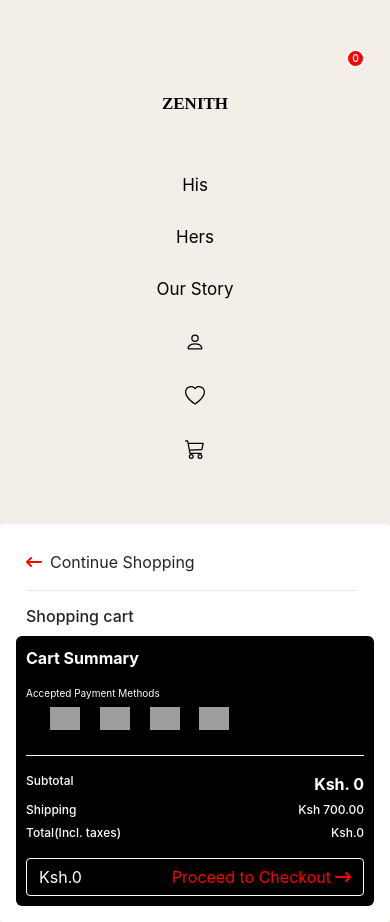
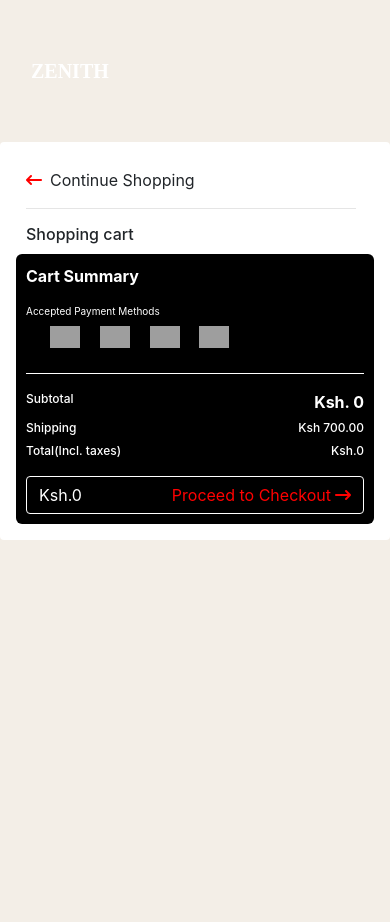
Before and after one commit to AtienoObwanda/zenith, a Django app: page /cart/ in a window 390 px wide. After the commit the page ends 540 px from the top, so only its background shows below. Run offline with Django 3.2, Linux system fonts and the light colour scheme; some libraries are stand-ins or nearby versions; grey boxes are pictures that could not be loaded.

Commit message:
fixing navbar responsive ness

```diff
--- a/templates/base.html
+++ b/templates/base.html
@@ -36,30 +36,45 @@
 
 </head>
 <body style="background-color: #F3EEE7;">
+        <div class="topnav">
+
+          </div>
+
+<!--HEADER-->
 <div class="container mt-5 mb-2">
-        <div class="topnav">
-          <!-- Centered link -->
-          <div class="topnav-centered">
-            <a href="/" class="active zen">ZENITH</a>
-          </div>
-          <!-- Left-aligned links (default) -->
-          <a href="/zenith/categories/his" class="navText" style="color: black;">His</a>
-          <a href="/zenith/categories/hers" class="navText" style="color: black;">Hers</a>
-          <div class="topnav-right">
-            <a href="{% url "Store:about" %}" class="navText" style="color: black;">Our Story</a>
-              <a href="#" font-weight: bold;>
+
+<nav class="navbar navbar-expand-lg navbar-dark topnav" >
+  <div class="container-fluid"> <button class="navbar-toggler navbar-toggler-right border-0 p-0" type="button" data-toggle="collapse" data-target="#navbar20">
+      <p class="navbar-brand text-white mb-0 zen" style="font-color:#000"> ZENITH </p>
+
+      </button>
+    <div class="collapse navbar-collapse" id="navbar20">
+      <ul class="navbar-nav mr-auto">
+        <li class="nav-item"> <a class="nav-link" href="/zenith/categories/his">His</a> </li>
+        <li class="nav-item"> <a class="nav-link" href="/zenith/categories/hers">Hers</a> </li>
+      </ul>
+      <p class="d-none d-md-block lead mb-0 text-white"> <i class="fa d-inline fa-lg fa-stop-circle"></i> <b> BBBOOTSTRAP</b> </p>
+      <ul class="navbar-nav ml-auto">
+
+        <li class="nav-item mx-1">
+           <a class="nav-link" href="{% url "Store:about" %}" class="navText" style="color: black;">Our Story</a>
+          </li>
+        <li class="nav-item mx-1">
+          <a class="nav-link" href="#" font-weight: bold;>
             <svg xmlns="http://www.w3.org/2000/svg" width="20" height="20" fill="black" class="bi bi-person" viewBox="0 0 16 16">
                 <path d="M8 8a3 3 0 1 0 0-6 3 3 0 0 0 0 6zm2-3a2 2 0 1 1-4 0 2 2 0 0 1 4 0zm4 8c0 1-1 1-1 1H3s-1 0-1-1 1-4 6-4 6 3 6 4zm-1-.004c-.001-.246-.154-.986-.832-1.664C11.516 10.68 10.289 10 8 10c-2.29 0-3.516.68-4.168 1.332-.678.678-.83 1.418-.832 1.664h10z"/>
               </svg>
           </a>
-              <a href="#" style="font-weight: bold;">
+        </li>
+        <li class="nav-item mx-1">
+          <a class="nav-link" href="#" style="font-weight: bold;">
           <svg xmlns="http://www.w3.org/2000/svg" width="20" height="20" fill="black" class="bi bi-heart" viewBox="0 0 16 16">
               <path d="m8 2.748-.717-.737C5.6.281 2.514.878 1.4 3.053c-.523 1.023-.641 2.5.314 4.385.92 1.815 2.834 3.989 6.286 6.357 3.452-2.368 5.365-4.542 6.286-6.357.955-1.886.838-3.362.314-4.385C13.486.878 10.4.28 8.717 2.01L8 2.748zM8 15C-7.333 4.868 3.279-3.04 7.824 1.143c.06.055.119.112.176.171a3.12 3.12 0 0 1 .176-.17C12.72-3.042 23.333 4.867 8 15z"/>
             </svg>
           </a>
-
-              <!--Cart-->
-              <a type="button" role="button" href="{% url "Cart:cart_summary"%}"
+      </li>
+        <li class="nav-item mx-1">
+            <a class="nav-link" type="button" role="button" href="{% url "Cart:cart_summary"%}"
                   class="btn btn-outline-secondary border-0 basket-btn">
 
                   {% with qty=cart|length %}
@@ -77,12 +92,13 @@
                   <path d="M0 1.5A.5.5 0 0 1 .5 1H2a.5.5 0 0 1 .485.379L2.89 3H14.5a.5.5 0 0 1 .49.598l-1 5a.5.5 0 0 1-.465.401l-9.397.472L4.415 11H13a.5.5 0 0 1 0 1H4a.5.5 0 0 1-.491-.408L2.01 3.607 1.61 2H.5a.5.5 0 0 1-.5-.5zM3.102 4l.84 4.479 9.144-.459L13.89 4H3.102zM5 12a2 2 0 1 0 0 4 2 2 0 0 0 0-4zm7 0a2 2 0 1 0 0 4 2 2 0 0 0 0-4zm-7 1a1 1 0 1 1 0 2 1 1 0 0 1 0-2zm7 0a1 1 0 1 1 0 2 1 1 0 0 1 0-2z"/>
                 </svg>
               </div>
-              </a>
-
-              <!--end cart-->
+              </a></li>
+      </ul>
     </div>
   </div>
+</nav>
 </div>
+
 
     <div id="content">
         {% block content %} {% endblock %}
```
Lines whose indentation alone changed are shown as unchanged.
